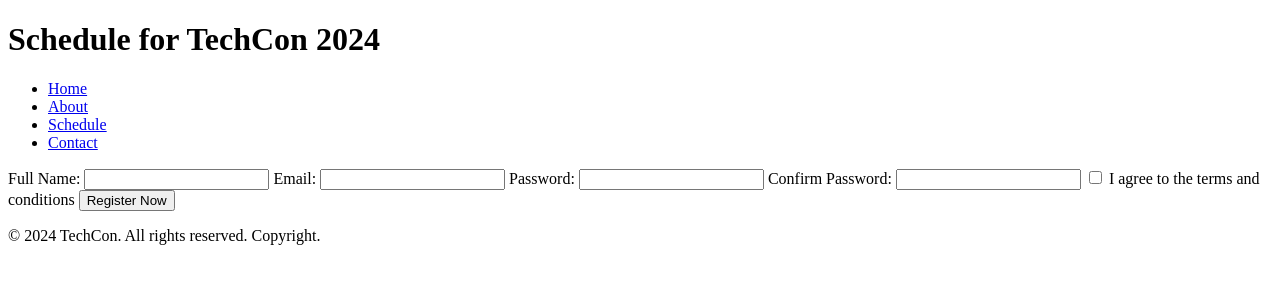
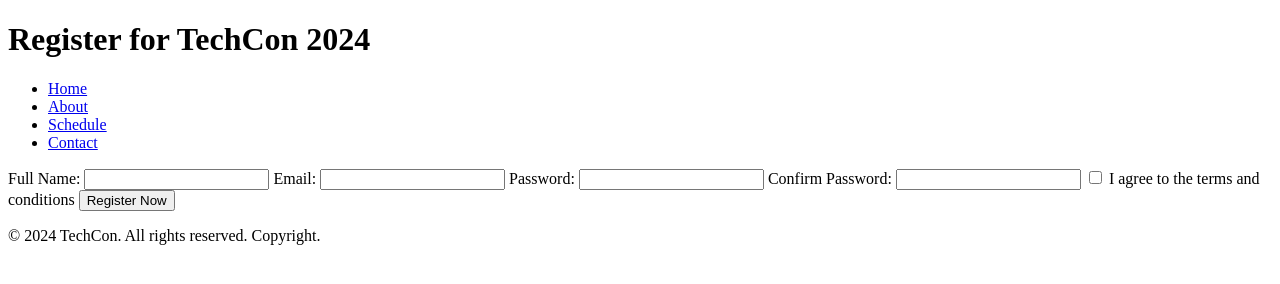
Before and after one commit to Linda-Achieng/TechCon_HTML, a plain HTML site: page techcon_website/register.html in a window 1280 px wide. Drawn offline with Linux system fonts and the light colour scheme.

Commit message:
updated h1

```diff
--- a/techcon_website/register.html
+++ b/techcon_website/register.html
@@ -6,7 +6,7 @@
 </head>
 <body>
 <header>
-    <h1>Schedule for TechCon 2024</h1>
+    <h1>Register for TechCon 2024</h1>
     <nav>
         <ul>
            <li><a href="index.html">Home</a></li>
```
